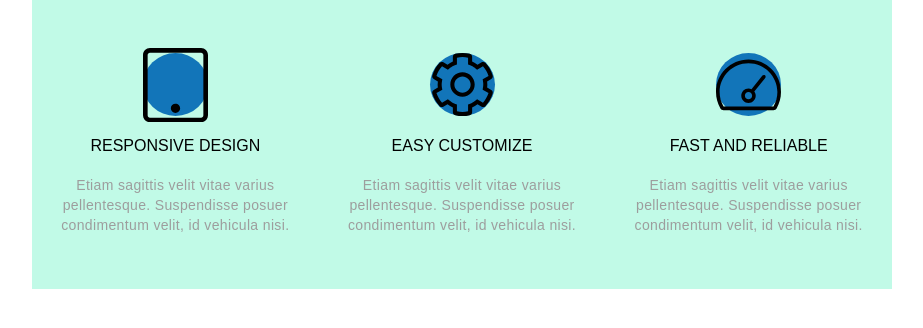
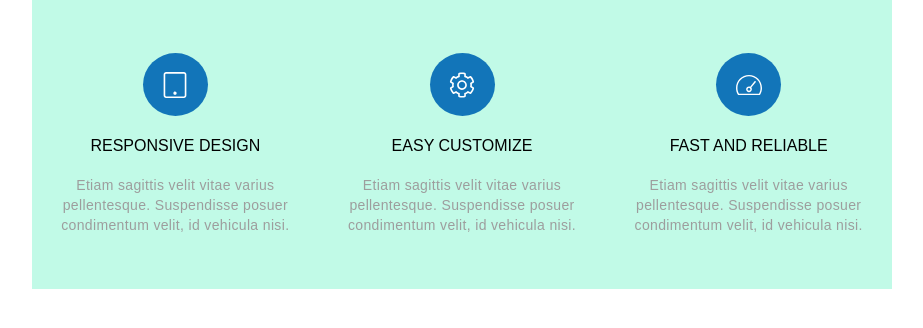
Before and after one commit to Viktoriia5/Lesson6, a plain HTML site: page index.html in a window 1280 px wide. Shown: the whole page, without its empty margins (178-1101 px from the left). Drawn offline with Linux system fonts and the light colour scheme.

Commit message:
adding svg

```diff
--- a/css/styles.css
+++ b/css/styles.css
@@ -35,6 +35,11 @@
   background-color: #ffffff;
   border: 1px solid #2a69a6;
 }
+svg {
+  width: 26px;
+  height: 26px;
+  color: #ffffff;
+}
 
 svg:hover {
   width: 26px;
```
